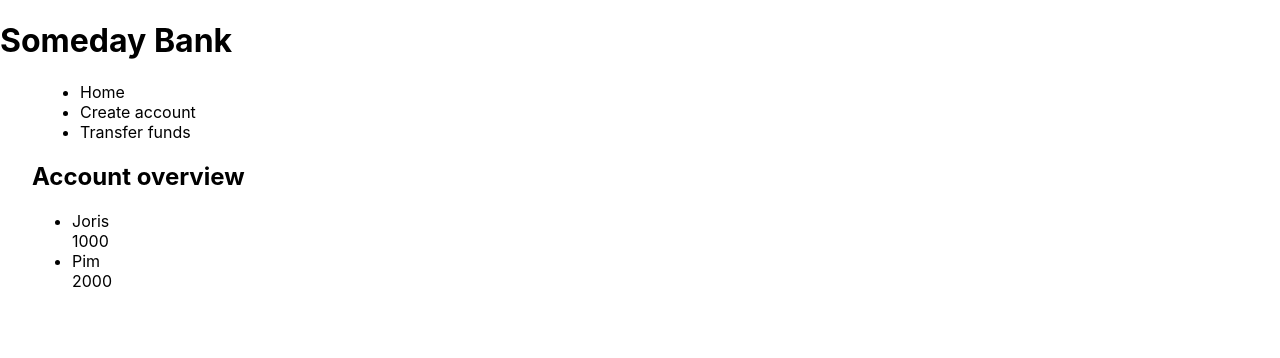
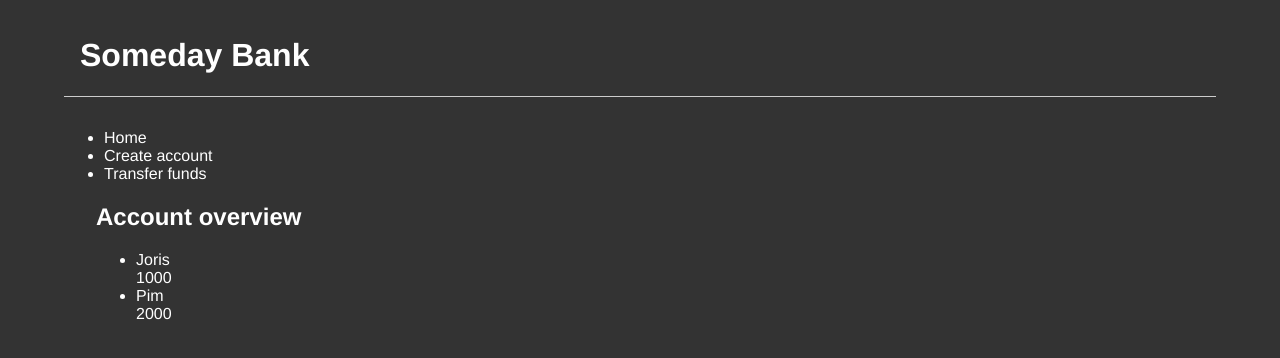
Before and after one commit to ludder/someday, a Next.js app: page / in a window 1280 px wide. Shown: the top 358 px of the page. Built offline with nearby package versions, Linux system fonts and the light colour scheme.

Commit message:
Style header

```diff
--- /dev/null
+++ b/components/Header.module.css
@@ -0,0 +1,8 @@
+.header {
+  border-bottom: 1px solid #ccc;
+  margin-bottom: 2rem;
+}
+
+.title {
+  padding: 0 1rem ;
+}
--- /dev/null
+++ b/components/Header.tsx
@@ -0,0 +1,9 @@
+import styles from "./Header.module.css";
+
+export const Header = () => {
+  return (
+    <header className={styles.header}>
+      <h1 className={styles.title}>Someday Bank</h1>
+    </header>
+  );
+};
--- a/pages/_app.tsx
+++ b/pages/_app.tsx
@@ -2,12 +2,15 @@ import "../styles/globals.css";
 import Link from "next/link";
 import type { AppProps } from "next/app";
 import { BankProvider } from "../contexts/BankContext";
+import "../styles/global.css";
+import { Header } from "../components/Header";
 
 function MyApp({ Component, pageProps }: AppProps) {
   return (
     <div>
-      <h1>Someday Bank</h1>
-      <menu>
+      <Header />
+
+      <nav>
         <ul>
           <li>
             <Link href="/">Home</Link>
@@ -19,7 +22,7 @@ function MyApp({ Component, pageProps }: AppProps) {
             <Link href="/transfer">Transfer funds</Link>
           </li>
         </ul>
-      </menu>
+      </nav>
 
       <BankProvider>
         <Component {...pageProps} />
--- /dev/null
+++ b/styles/global.css
@@ -0,0 +1,7 @@
+body {
+  background-color: #333;
+  color: #fff;
+  font-family: 'Helvetica Neue', 'Helvetica',
+    'Arial', sans-serif;
+  padding: 1rem 4rem;
+}
```
